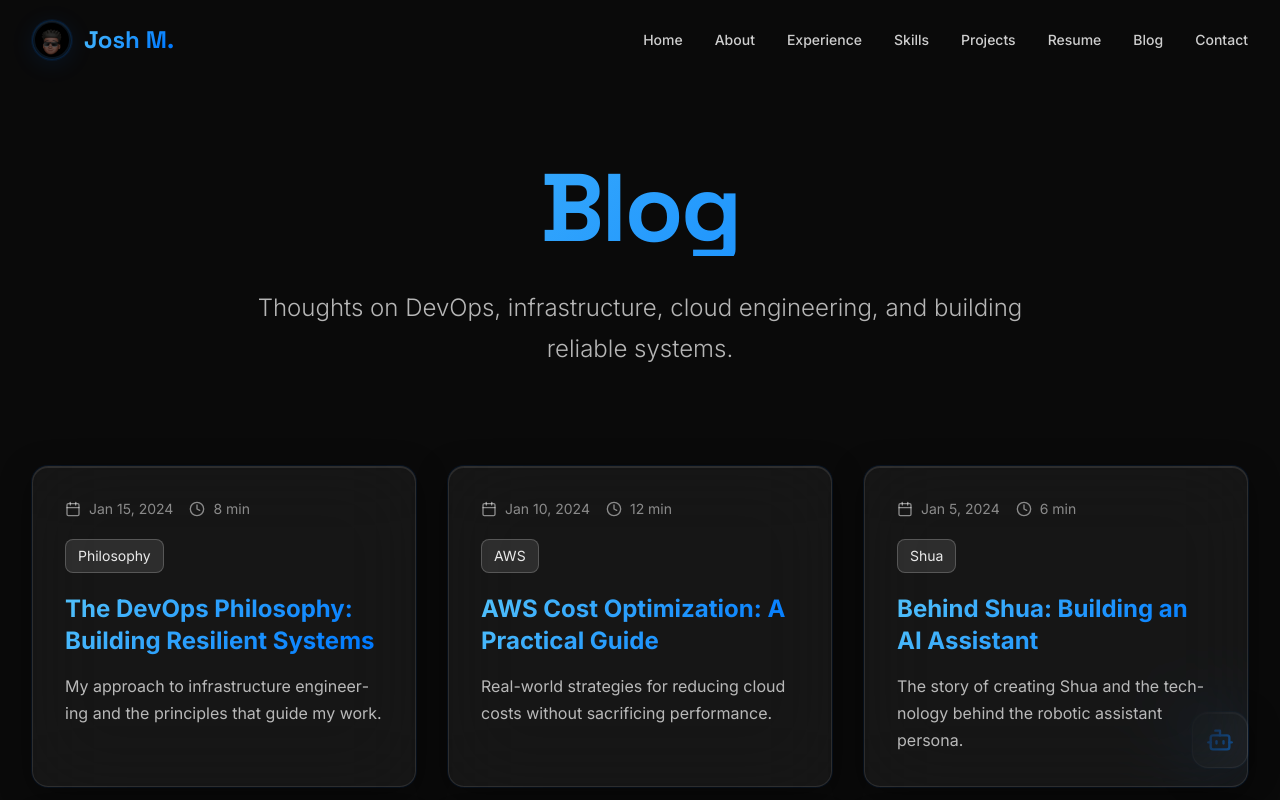
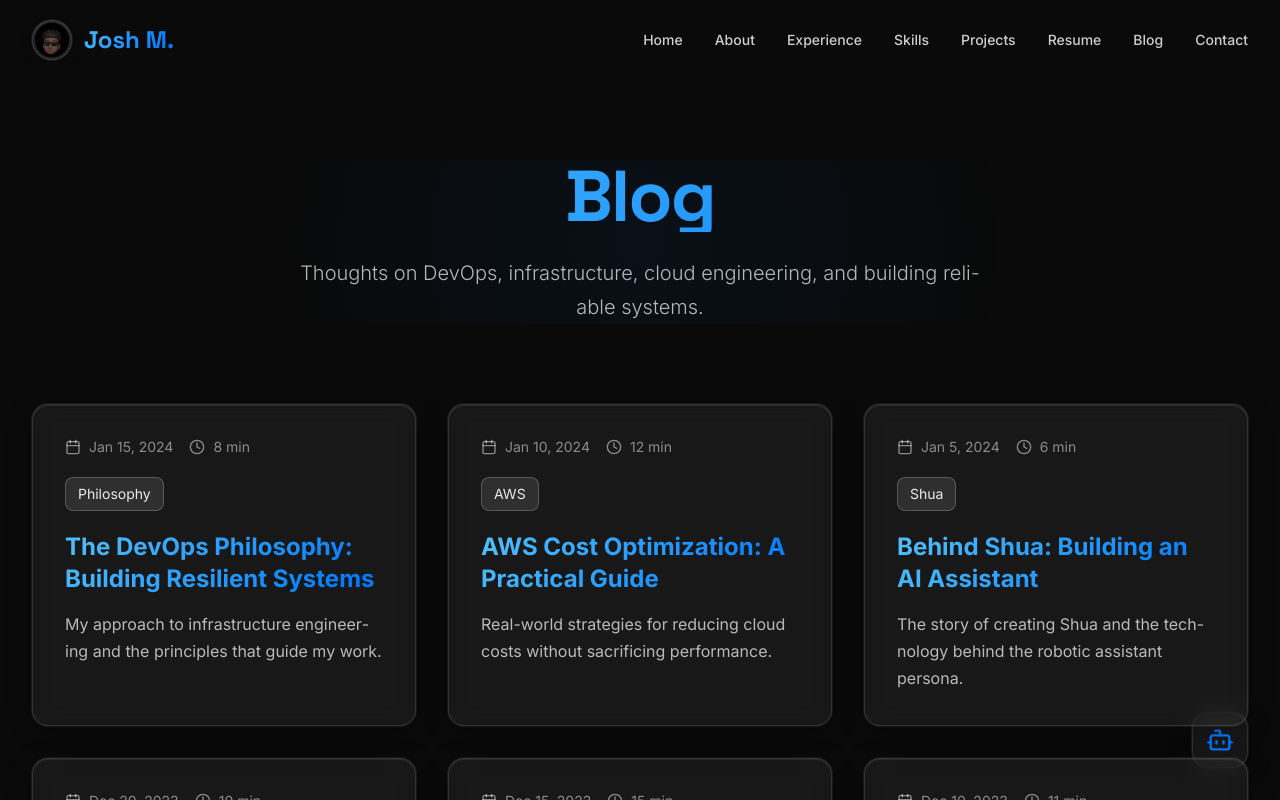
Before and after one commit to jmenzies722/shua-portfolio, a Next.js app: page /blog in a window 1280 px wide. Shown: the top 800 px of the page. Built offline with nearby package versions, Linux system fonts and the light colour scheme.

Commit message:
Optimize: About page - Apple-level clean, minimal blur, crisp performance

```diff
--- a/app/globals.css
+++ b/app/globals.css
@@ -239,16 +239,16 @@ nav Link {
   @layer utilities {
     .glass-card {
       @apply relative;
-      background: rgba(255, 255, 255, 0.05);
-      border: 1px solid rgba(255, 255, 255, 0.1);
-      backdrop-filter: blur(40px) saturate(200%);
-      -webkit-backdrop-filter: blur(40px) saturate(200%);
+      background: rgba(255, 255, 255, 0.06);
+      border: 1px solid rgba(255, 255, 255, 0.12);
+      backdrop-filter: blur(12px) saturate(150%);
+      -webkit-backdrop-filter: blur(12px) saturate(150%);
       @apply rounded-2xl;
       box-shadow:
-        0 8px 32px 0 rgba(0, 0, 0, 0.4),
-        0 0 0 1px rgba(0, 122, 255, 0.1),
-        inset 0 1px 0 0 rgba(255, 255, 255, 0.1);
-      transform: translateZ(0);
+        0 4px 24px 0 rgba(0, 0, 0, 0.3),
+        0 0 0 1px rgba(255, 255, 255, 0.08),
+        inset 0 1px 0 0 rgba(255, 255, 255, 0.08);
+      transform: translate3d(0, 0, 0);
       backface-visibility: hidden;
       -webkit-backface-visibility: hidden;
       -webkit-font-smoothing: antialiased;
@@ -256,34 +256,36 @@ nav Link {
       position: relative;
       z-index: 1;
       opacity: 1 !important;
+      will-change: transform;
     }
 
     @media (hover: hover) {
       .glass-card:hover {
         background: rgba(255, 255, 255, 0.08);
-        border: 1px solid rgba(255, 255, 255, 0.15);
+        border: 1px solid rgba(255, 255, 255, 0.18);
         box-shadow:
-          0 16px 64px 0 rgba(0, 0, 0, 0.5),
-          0 0 0 1px rgba(0, 122, 255, 0.15),
-          inset 0 1px 0 0 rgba(255, 255, 255, 0.12),
-          0 0 40px rgba(0, 122, 255, 0.15);
-        transform: translateY(-2px) scale(1.01);
-        transition: all 0.2s ease;
+          0 8px 32px 0 rgba(0, 0, 0, 0.4),
+          0 0 0 1px rgba(255, 255, 255, 0.12),
+          inset 0 1px 0 0 rgba(255, 255, 255, 0.1);
+        transform: translate3d(0, -2px, 0) scale(1.01);
+        transition: transform 0.2s cubic-bezier(0.4, 0, 0.2, 1), box-shadow 0.2s ease;
       }
     }
 
     .glass-card:active {
-      transform: translateY(0) scale(0.99);
+      transform: translate3d(0, 0, 0) scale(0.99);
       transition-duration: 0.1s;
     }
 
-    /* Mobile optimization - reduce shadows */
+    /* Mobile optimization - minimal blur, reduced shadows */
     @media (max-width: 768px) {
       .glass-card {
+        backdrop-filter: blur(8px) saturate(120%);
+        -webkit-backdrop-filter: blur(8px) saturate(120%);
         box-shadow:
-          0 4px 16px 0 rgba(0, 0, 0, 0.3),
-          0 0 0 1px rgba(0, 122, 255, 0.1),
-          inset 0 1px 0 0 rgba(255, 255, 255, 0.1);
+          0 2px 12px 0 rgba(0, 0, 0, 0.25),
+          0 0 0 1px rgba(255, 255, 255, 0.08),
+          inset 0 1px 0 0 rgba(255, 255, 255, 0.08);
       }
     }
 
@@ -310,25 +312,26 @@ nav Link {
 
   .glass-profile {
     @apply relative;
-    background: rgba(0, 122, 255, 0.08);
-    border: 1px solid rgba(0, 122, 255, 0.15);
-    backdrop-filter: blur(40px) saturate(180%);
-    -webkit-backdrop-filter: blur(40px) saturate(180%);
+    background: rgba(255, 255, 255, 0.08);
+    border: 1px solid rgba(255, 255, 255, 0.15);
+    backdrop-filter: blur(8px) saturate(150%);
+    -webkit-backdrop-filter: blur(8px) saturate(150%);
     box-shadow:
-      0 4px 24px 0 rgba(0, 122, 255, 0.1),
-      0 0 0 1px rgba(0, 122, 255, 0.08),
-      inset 0 1px 0 0 rgba(255, 255, 255, 0.06);
-    transition: all 0.3s cubic-bezier(0.4, 0, 0.2, 1);
-    will-change: transform, opacity;
+      0 2px 12px 0 rgba(0, 0, 0, 0.2),
+      0 0 0 1px rgba(255, 255, 255, 0.08),
+      inset 0 1px 0 0 rgba(255, 255, 255, 0.08);
+    transition: transform 0.2s cubic-bezier(0.4, 0, 0.2, 1), box-shadow 0.2s ease;
+    will-change: transform;
+    transform: translate3d(0, 0, 0);
   }
 
   .glass-profile:hover {
-    background: rgba(0, 122, 255, 0.12);
-    border: 1px solid rgba(0, 122, 255, 0.2);
+    background: rgba(255, 255, 255, 0.1);
+    border: 1px solid rgba(255, 255, 255, 0.18);
     box-shadow:
-      0 8px 32px 0 rgba(0, 122, 255, 0.15),
-      0 0 0 1px rgba(0, 122, 255, 0.12),
-      inset 0 1px 0 0 rgba(255, 255, 255, 0.08);
+      0 4px 20px 0 rgba(0, 0, 0, 0.25),
+      0 0 0 1px rgba(255, 255, 255, 0.12),
+      inset 0 1px 0 0 rgba(255, 255, 255, 0.1);
   }
 
   .gradient-text {
--- a/components/GlowHeader.tsx
+++ b/components/GlowHeader.tsx
@@ -15,30 +15,23 @@ export default function GlowHeader({ title, subtitle, children, className = '' }
     <motion.div
       initial={{ opacity: 0, y: 20 }}
       animate={{ opacity: 1, y: 0 }}
-      transition={{ duration: 0.4, ease: [0.4, 0, 0.2, 1] }}
-      className={`text-center mb-20 md:mb-24 relative ${className}`}
+      transition={{ duration: 0.3, ease: [0.4, 0, 0.2, 1] }}
+      className={`text-center mb-16 md:mb-20 relative ${className}`}
     >
-      {/* Enhanced soft blue radial lighting behind header */}
-      <div className="absolute inset-0 flex items-center justify-center pointer-events-none -z-10">
-        <motion.div
-          className="w-[600px] h-[600px] bg-gradient-to-br from-[#007AFF]/12 via-[#5AC8FA]/6 to-transparent rounded-full blur-3xl"
-          animate={{
-            opacity: [0.5, 0.6, 0.5],
-            scale: [1, 1.05, 1],
-          }}
-          transition={{
-            duration: 8,
-            repeat: Infinity,
-            ease: 'easeInOut',
-          }}
-        />
-      </div>
+      {/* Apple-style static subtle glow - no animation, no blur */}
+      <div
+        className="absolute inset-0 flex items-center justify-center pointer-events-none -z-10"
+        style={{
+          background: 'radial-gradient(circle, rgba(0, 122, 255, 0.06) 0%, transparent 60%)',
+          transform: 'translate3d(0, 0, 0)',
+        }}
+      />
 
-      <h1 className="text-6xl md:text-7xl lg:text-8xl font-display font-bold mb-8 gradient-text tracking-tight">
+      <h1 className="text-5xl md:text-6xl lg:text-7xl font-display font-bold mb-6 gradient-text tracking-tight">
         {title}
       </h1>
       {subtitle && (
-        <p className="text-xl md:text-2xl text-white/70 max-w-3xl mx-auto leading-relaxed font-light" style={{ lineHeight: '1.7' }}>
+        <p className="text-lg md:text-xl text-white/70 max-w-[700px] mx-auto leading-relaxed font-light" style={{ lineHeight: '1.7' }}>
           {subtitle}
         </p>
       )}
--- a/components/HaloAvatar.tsx
+++ b/components/HaloAvatar.tsx
@@ -13,22 +13,22 @@ interface HaloAvatarProps {
 export default function HaloAvatar({ children, size = 'md', className = '' }: HaloAvatarProps) {
   const mouseX = useMotionValue(0)
   const mouseY = useMotionValue(0)
-  const springX = useSpring(mouseX, { damping: 30, stiffness: 150 })
-  const springY = useSpring(mouseY, { damping: 30, stiffness: 150 })
+  const springX = useSpring(mouseX, { damping: 40, stiffness: 200 })
+  const springY = useSpring(mouseY, { damping: 40, stiffness: 200 })
 
-  // Transform for parallax tilt (1-2 degrees max)
-  const rotateX = useTransform(springY, [-15, 15], [1.5, -1.5])
-  const rotateY = useTransform(springX, [-15, 15], [-1.5, 1.5])
+  // Transform for parallax tilt (1 degree max - Apple subtle)
+  const rotateX = useTransform(springY, [-10, 10], [0.5, -0.5])
+  const rotateY = useTransform(springX, [-10, 10], [-0.5, 0.5])
 
   const sizeClasses = {
     sm: 'w-36 h-36',
     md: 'w-56 h-56 md:w-72 md:h-72',
-    lg: 'w-72 h-72 md:w-96 md:h-96', // Increased by ~15%
+    lg: 'w-72 h-72 md:w-96 md:h-96',
     xl: 'w-96 h-96 md:w-[28rem] md:h-[28rem]',
   }
 
   const [mounted, setMounted] = useState(false)
-  const [isMobile, setIsMobile] = useState(true) // Default to mobile
+  const [isMobile, setIsMobile] = useState(true)
 
   useEffect(() => {
     setMounted(true)
@@ -46,11 +46,7 @@ export default function HaloAvatar({ children, size = 'md', className = '' }: Ha
   }, [mounted])
 
   useEffect(() => {
-    if (!mounted) return
-    // Only enable parallax on desktop (not mobile)
-    if (isMobile) {
-      return
-    }
+    if (!mounted || isMobile) return
 
     const handleMouseMove = (e: MouseEvent) => {
       const centerX = window.innerWidth / 2
@@ -58,8 +54,8 @@ export default function HaloAvatar({ children, size = 'md', className = '' }: Ha
       const deltaX = (e.clientX - centerX) / centerX
       const deltaY = (e.clientY - centerY) / centerY
 
-      mouseX.set(deltaX * 15)
-      mouseY.set(deltaY * 15)
+      mouseX.set(deltaX * 8) // Reduced movement for subtlety
+      mouseY.set(deltaY * 8)
     }
 
     window.addEventListener('mousemove', handleMouseMove, { passive: true })
@@ -70,10 +66,10 @@ export default function HaloAvatar({ children, size = 'md', className = '' }: Ha
     <motion.div
       className={`relative inline-block ${sizeClasses[size]} ${className}`}
       animate={!mounted || isMobile ? {} : {
-        y: [0, -3, 0], // Floating effect: disabled on mobile
+        y: [0, -1.5, 0], // Subtle floating (1-2px max)
       }}
       transition={!mounted || isMobile ? {} : {
-        duration: 4,
+        duration: 5,
         repeat: Infinity,
         ease: 'easeInOut',
       }}
@@ -81,43 +77,31 @@ export default function HaloAvatar({ children, size = 'md', className = '' }: Ha
         rotateX,
         rotateY,
         transformStyle: 'preserve-3d',
+        transform: 'translate3d(0, 0, 0)', // GPU acceleration
       }}
     >
-      {/* Cinematic radial glow halo - disabled on mobile for performance */}
+      {/* Apple-style subtle radial glow - minimal blur, low opacity */}
       {mounted && !isMobile && (
-        <>
         <motion.div
           className="absolute inset-0 rounded-full pointer-events-none -z-10"
           style={{
             x: springX,
             y: springY,
-              background: 'radial-gradient(circle, rgba(0, 122, 255, 0.5) 0%, rgba(90, 200, 250, 0.35) 25%, rgba(138, 43, 226, 0.25) 50%, transparent 75%)',
-              filter: 'blur(80px)',
-              transform: 'translateZ(0)',
+            background: 'radial-gradient(circle, rgba(0, 122, 255, 0.12) 0%, rgba(90, 200, 250, 0.08) 30%, transparent 60%)',
+            filter: 'blur(24px)', // Reduced from 80px to 24px
+            transform: 'translate3d(0, 0, 0)',
+            opacity: 0.8,
           }}
         />
-
-          {/* Secondary softer glow layer */}
-          <motion.div
-            className="absolute inset-0 rounded-full pointer-events-none -z-10"
-            style={{
-              x: springX,
-              y: springY,
-              background: 'radial-gradient(circle, rgba(90, 200, 250, 0.2) 0%, transparent 60%)',
-              filter: 'blur(100px)',
-              transform: 'translateZ(0)',
-            }}
-          />
-        </>
       )}
 
-      {/* HaloAura - subtle depth effect - simplified on mobile */}
-      <motion.div
-        className="absolute -inset-4 rounded-full pointer-events-none -z-10"
+      {/* Subtle depth shadow - no blur, just gradient */}
+      <div
+        className="absolute -inset-2 rounded-full pointer-events-none -z-10"
         style={{
-          background: 'radial-gradient(circle, rgba(0, 122, 255, 0.15) 0%, transparent 70%)',
-          filter: !mounted || isMobile ? 'blur(20px)' : 'blur(40px)',
-          opacity: !mounted || isMobile ? 0.4 : 0.6,
+          background: 'radial-gradient(circle, rgba(0, 0, 0, 0.15) 0%, transparent 70%)',
+          opacity: mounted && !isMobile ? 0.6 : 0.4,
+          transform: 'translate3d(0, 0, 0)',
         }}
       />
 
```
Also changed, not shown: components/AboutContent.tsx (+30 -43 lines). Lines whose indentation alone changed are shown as unchanged.
